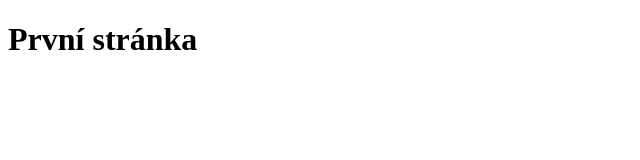
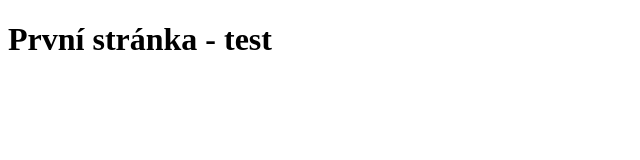
Before and after one commit to martinekpavel/martinekpavel.github.io, a plain HTML site: page index.html in a window 1280 px wide. Shown: the full height of the page, 0-640 px from the left. Drawn offline with Linux system fonts and the light colour scheme.

Commit message:
test commit

```diff
--- a/index.html
+++ b/index.html
@@ -5,6 +5,6 @@
     <title>Pavel Martínek</title>
 </head>
 <body>
-<h1>První stránka</h1>
+<h1>První stránka - test</h1>
 </body>
 </html>
```
